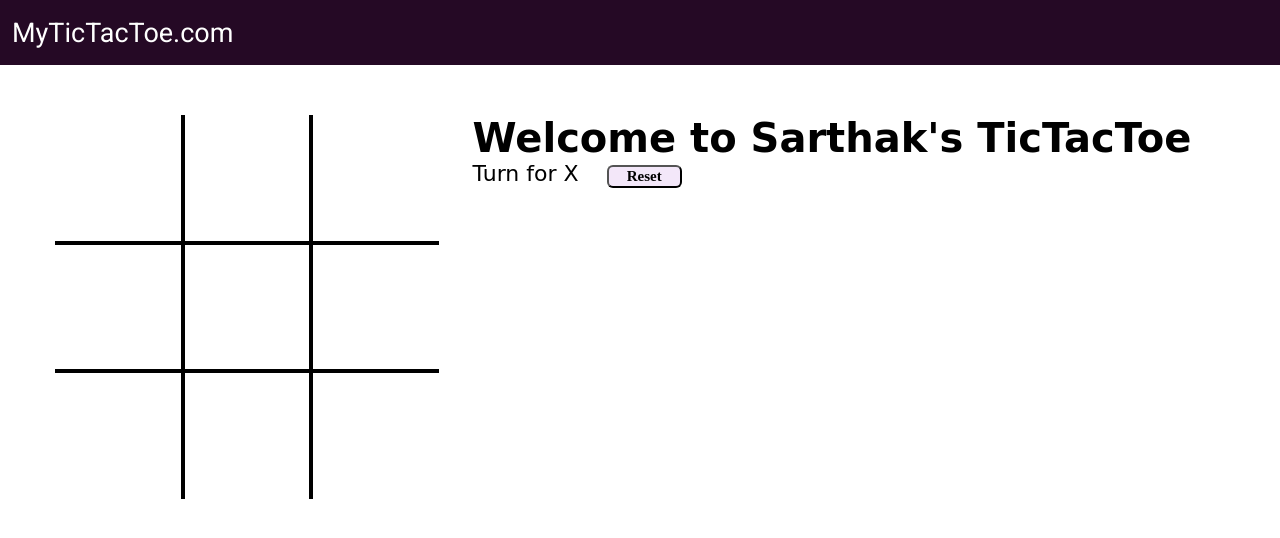
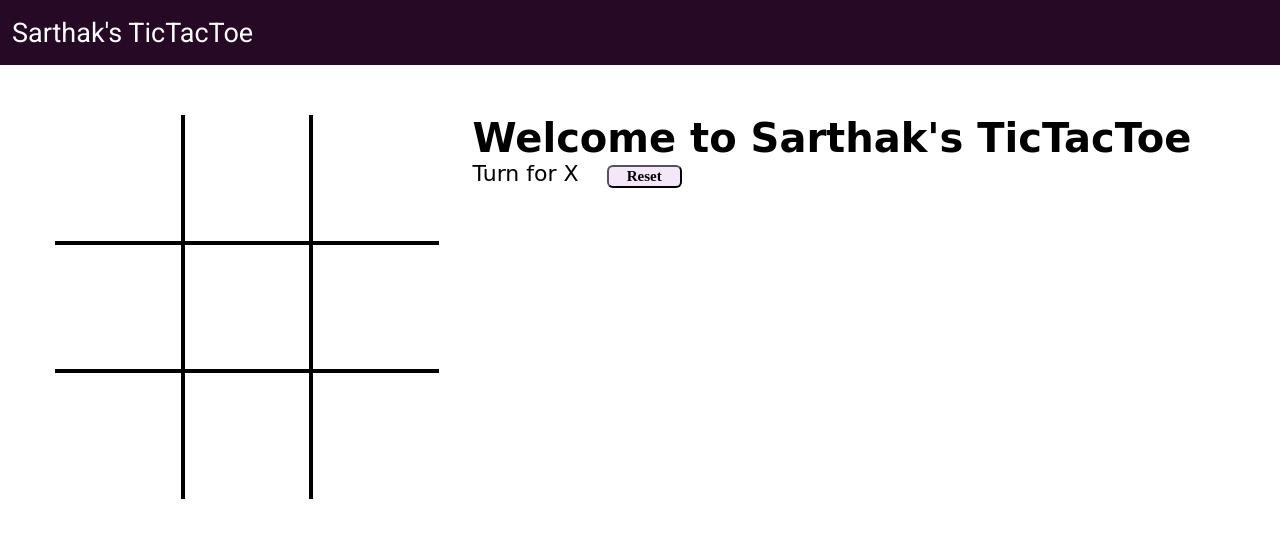
Before and after one commit to sarthaksomvanshisingh/tic-tac-toe, a plain HTML site: page index.html in a window 1280 px wide. Drawn offline with Linux system fonts and the light colour scheme; a web font is replaced by a local one.

Commit message:
Update index.html

```diff
--- a/index.html
+++ b/index.html
@@ -10,7 +10,7 @@
   <body>
     <nav>
       <ul>
-        <li>MyTicTacToe.com</li>
+        <li>Sarthak's TicTacToe</li>
       </ul>
     </nav>
 
```
